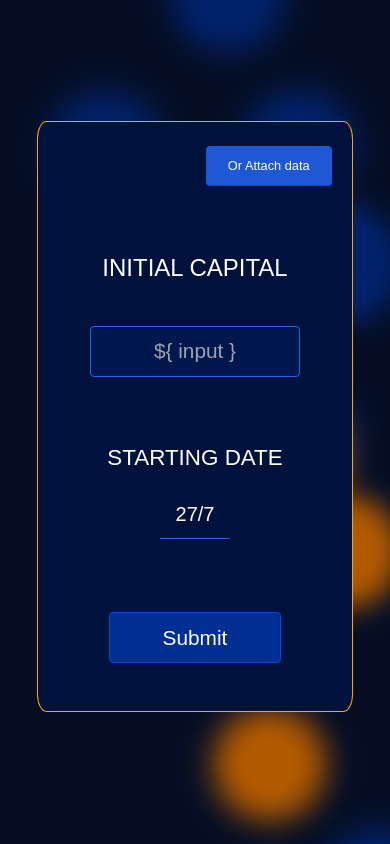
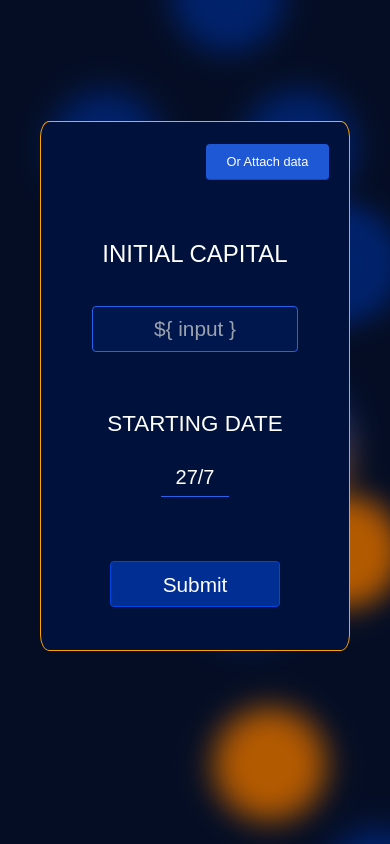
Before and after one commit to AlanTyping/trading-app, a React (Create React App) app: page / in a window 390 px wide. Built offline with nearby package versions, Linux system fonts and the light colour scheme.

Commit message:
new changes

```diff
--- a/src/routes/chart/components/forms/form2/form2.css
+++ b/src/routes/chart/components/forms/form2/form2.css
@@ -33,10 +33,10 @@ h4 {
     #first-form-container {
         width: 90%;
         min-width: 300px;
-        max-width: 320px;
+        max-width: 310px;
         height: 70vh;
-        min-height: 480px;
-        max-height: 600px;
+        min-height: 450px;
+        max-height: 530px;
         top: -110%;
         font-size: 1.4rem;
         z-index: 3;
```
